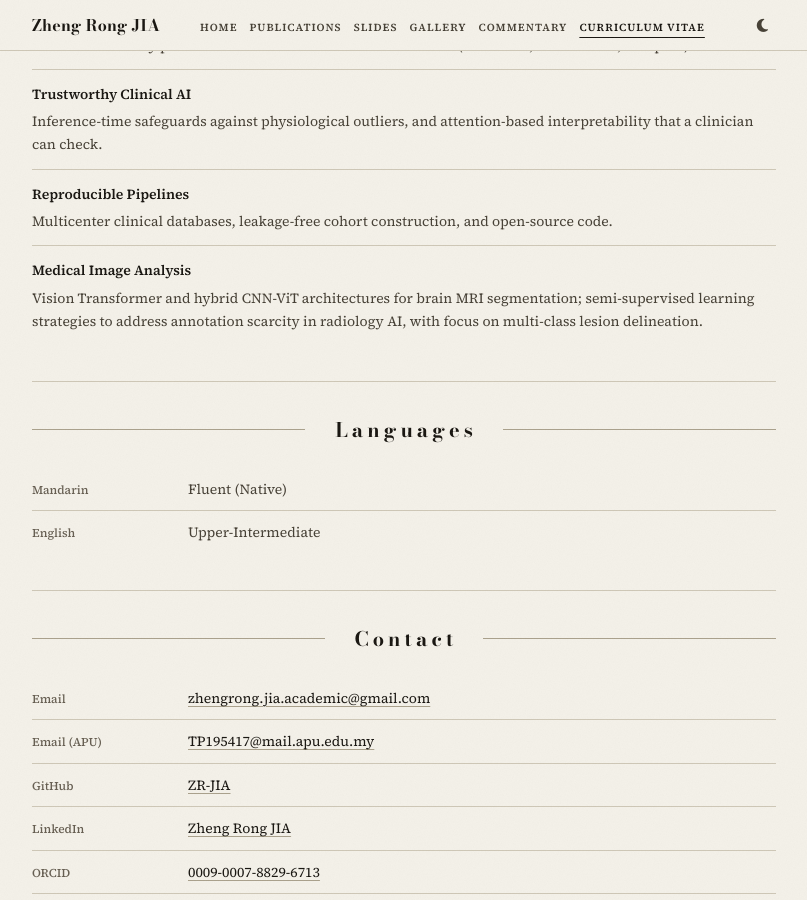
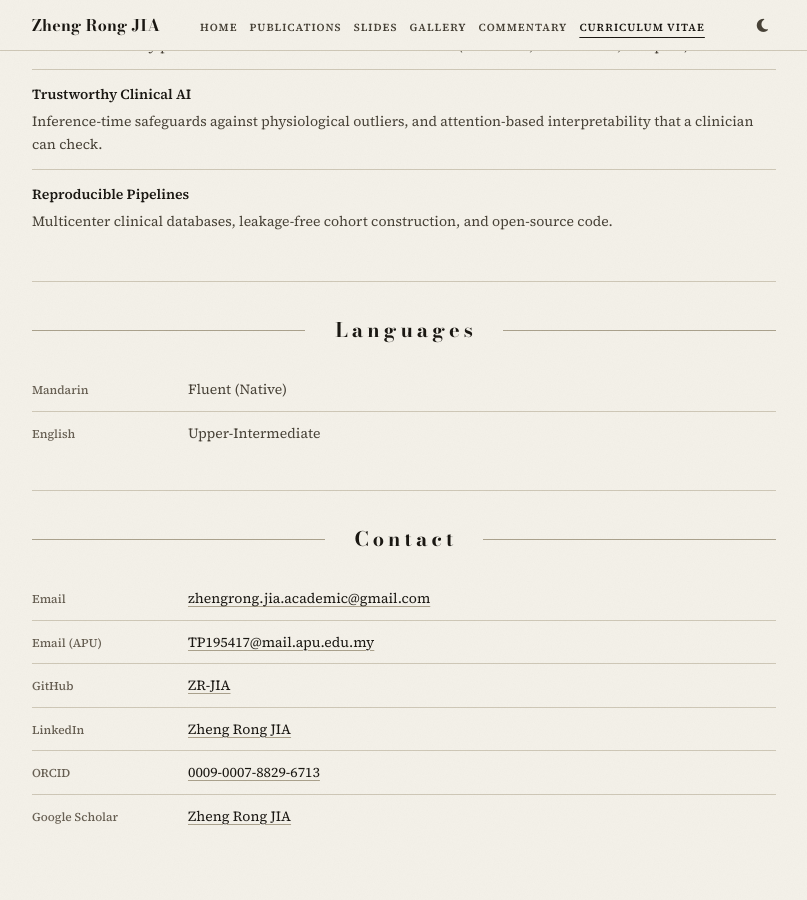
Before and after one commit to ZR-JIA/zr-jia.github.io, a Jekyll site: the page built from _pages/cv.md, in a window 1280 px wide and 900 px high, scrolled down 3109 px. Shown: the whole window, without its empty margins (236-1043 px from the left). Built offline with Jekyll 4.4.1, drawn with Linux system fonts in a browser that asks for light colours.

Commit message:
content: drop Medical Image Analysis from the CV page interests
The CV page listed four research interests while the homepage and the CV
PDF list three. Remove Medical Image Analysis so all three places show the
same list: Clinical Prediction, Trustworthy Clinical AI and Reproducible
Pipelines.

```diff
--- a/_pages/cv.md
+++ b/_pages/cv.md
@@ -221,10 +221,6 @@
           <p class="research-name">Reproducible Pipelines</p>
           <p class="research-desc">Multicenter clinical databases, leakage-free cohort construction, and open-source code.</p>
         </li>
-        <li class="research-item">
-          <p class="research-name">Medical Image Analysis</p>
-          <p class="research-desc">Vision Transformer and hybrid CNN-ViT architectures for brain MRI segmentation; semi-supervised learning strategies to address annotation scarcity in radiology AI, with focus on multi-class lesion delineation.</p>
-        </li>
       </ul>
     </section>
 
```
